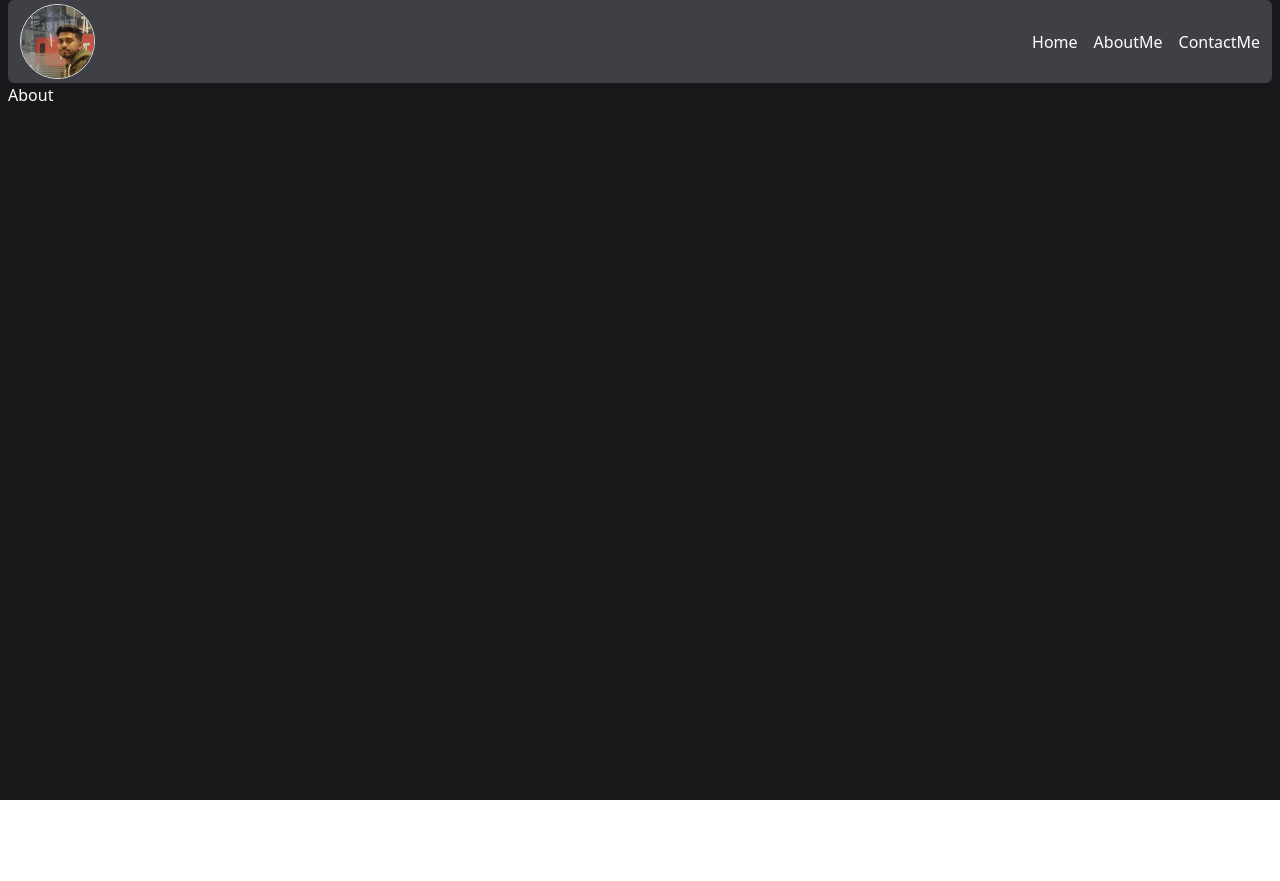
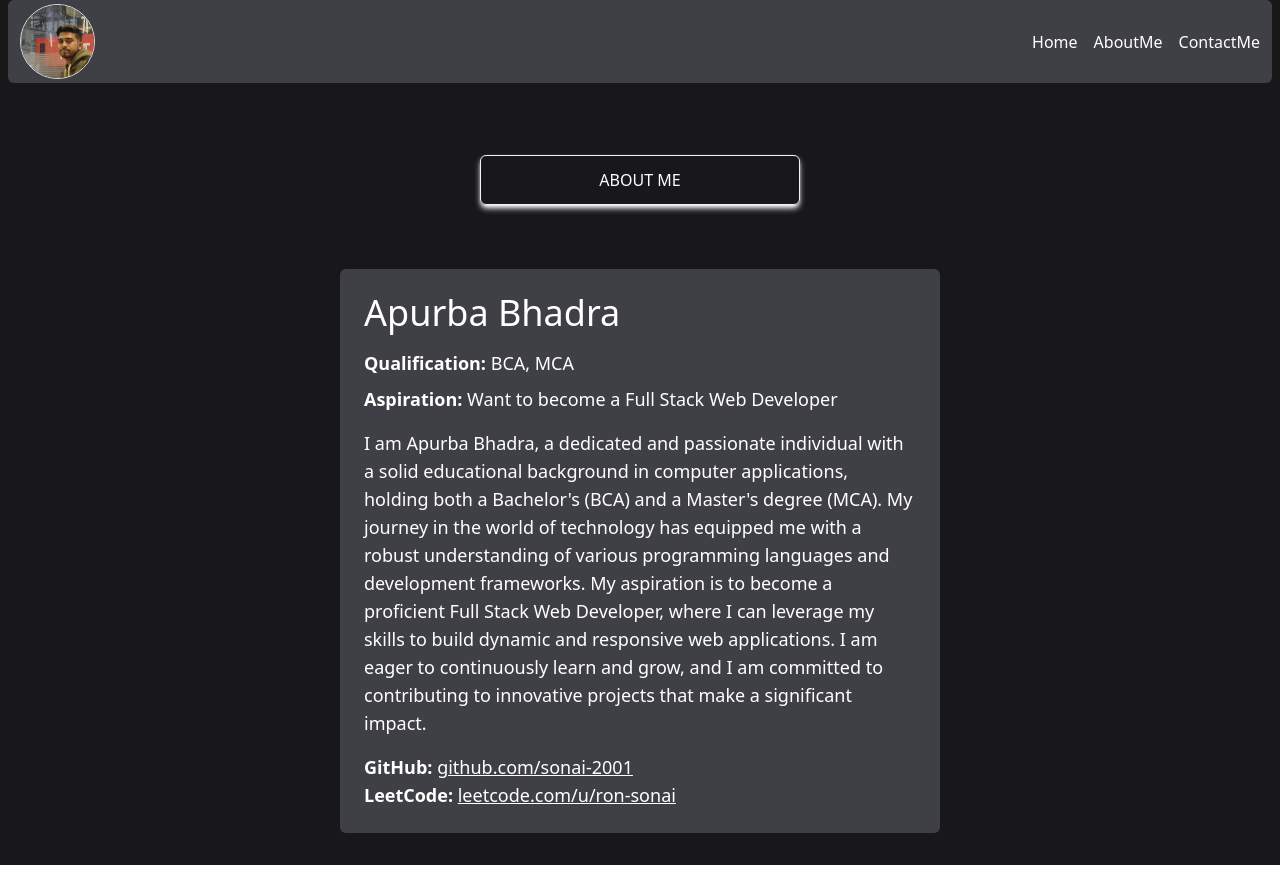
Before and after one commit to sonai-2001/portfolio, a React (Create React App) app: page /AboutMe in a window 1280 px wide. Before the commit the page ends 800 px from the top, so only its background shows below. Built offline with nearby package versions, Linux system fonts and the light colour scheme.

Commit message:
project section complete

```diff
--- a/package.json
+++ b/package.json
@@ -6,6 +6,8 @@
     "@testing-library/jest-dom": "^5.17.0",
     "@testing-library/react": "^13.4.0",
     "@testing-library/user-event": "^13.5.0",
+    "framer-motion": "^11.3.20",
+    "locomotive-scroll": "^5.0.0-beta.13",
     "react": "^18.3.1",
     "react-dom": "^18.3.1",
     "react-router-dom": "^6.25.1",
--- a/src/App.js
+++ b/src/App.js
@@ -2,7 +2,13 @@ import React from 'react'
 import Nav from './components/Nav'
 import { Outlet } from 'react-router-dom'
 
+
+
+
+
 const App = () => {
+
+
   return (
     <div className='w-full min-h-screen bg-zinc-900 text-white px-2'>
        <Nav/>
--- a/src/components/About.jsx
+++ b/src/components/About.jsx
@@ -1,9 +1,66 @@
-import React from 'react'
+import React from "react";
 
 const About = () => {
   return (
-    <div>About</div>
-  )
-}
+    <div id="about" className="w-full my-4 bg-zinc-900 p-1 md:p-4">
+      <div
+        id="about-heading"
+        className="w-[90vw] md:w-[25vw] text-center rounded-md shadow-md shadow-white p-3 uppercase mx-auto border border-zinc-100 mt-16 md:mt-10"
+      >
+        About Me
+      </div>
 
-export default About
+      <div
+        id="about-content"
+        className="w-full mt-10 md:mt-12 p-4 flex flex-col items-center text-white"
+      >
+        <div className="w-full md:w-3/4 lg:w-1/2 bg-zinc-700 p-6 rounded-md">
+          <h1 className="text-2xl md:text-4xl mb-4">Apurba Bhadra</h1>
+          <p className="text-sm md:text-lg mb-2">
+            <strong>Qualification:</strong> BCA, MCA
+          </p>
+          <p className="text-sm md:text-lg mb-2">
+            <strong>Aspiration:</strong> Want to become a Full Stack Web
+            Developer
+          </p>
+          <p className="text-sm md:text-lg mt-4">
+            I am Apurba Bhadra, a dedicated and passionate individual with a
+            solid educational background in computer applications, holding both
+            a Bachelor's (BCA) and a Master's degree (MCA). My journey in the
+            world of technology has equipped me with a robust understanding of
+            various programming languages and development frameworks. My
+            aspiration is to become a proficient Full Stack Web Developer, where
+            I can leverage my skills to build dynamic and responsive web
+            applications. I am eager to continuously learn and grow, and I am
+            committed to contributing to innovative projects that make a
+            significant impact.
+          </p>
+          <p className="text-sm md:text-lg mt-4">
+            <strong>GitHub:</strong>{" "}
+            <a
+              href="https://github.com/sonai-2001"
+              className="underline"
+              target="_blank"
+              rel="noopener noreferrer"
+            >
+              github.com/sonai-2001
+            </a>
+          </p>
+          <p className="text-sm md:text-lg">
+            <strong>LeetCode:</strong>{" "}
+            <a
+              href="https://leetcode.com/u/ron-sonai/"
+              className="underline"
+              target="_blank"
+              rel="noopener noreferrer"
+            >
+              leetcode.com/u/ron-sonai
+            </a>
+          </p>
+        </div>
+      </div>
+    </div>
+  );
+};
+
+export default About;
--- a/src/components/Contact.jsx
+++ b/src/components/Contact.jsx
@@ -1,9 +1,51 @@
-import React from 'react'
+import React from "react";
 
 const Contact = () => {
   return (
-    <div>Contact</div>
-  )
-}
+    <div id="contact" className="w-full my-4 bg-zinc-900 p-1 md:p-4">
+      <div
+        id="contact-heading"
+        className="w-[90vw] md:w-[25vw] text-center rounded-md shadow-md shadow-white p-3 uppercase mx-auto border border-zinc-100 mt-16 md:mt-10 lg:mt-4"
+      >
+        Contact Me
+      </div>
 
-export default Contact
+      <div
+        id="contact-content"
+        className="w-full mt-10 md:mt-10 lg:mt-6 p-4 flex flex-col items-center text-white"
+      >
+        <div className="w-full md:w-3/4 lg:w-1/2 bg-zinc-700 p-6 rounded-md">
+          <h1 className="text-2xl md:text-4xl mb-4">Get In Touch</h1>
+          <p className="text-sm md:text-lg mb-2">
+            <strong>Contact No:</strong> 9330548045
+          </p>
+          <p className="text-sm md:text-lg mb-2">
+            <strong>Email:</strong>{" "}
+            <a href="mailto:sonaibhadra11174@gmail.com" className="underline">
+              sonaibhadra11174@gmail.com
+            </a>
+          </p>
+          <p className="text-sm md:text-lg mb-2">
+            <strong>LinkedIn:</strong>{" "}
+            <a
+              href="https://www.linkedin.com/in/apurba-bhadra-b19ab6238/"
+              className="underline"
+              target="_blank"
+              rel="noopener noreferrer"
+            >
+              Apurba Bhadra
+            </a>
+          </p>
+          <p className="text-sm md:text-lg mt-4">
+            Feel free to reach out to me through any of the above methods. I am
+            always open to discussing new projects, creative ideas, or
+            opportunities to be part of your visions. Let's connect and make
+            something amazing together!
+          </p>
+        </div>
+      </div>
+    </div>
+  );
+};
+
+export default Contact;
--- a/src/components/Home.jsx
+++ b/src/components/Home.jsx
@@ -15,11 +15,12 @@ const Home = () => {
       <div id="project-heading" className=" w-[25vw] text-center rounded-md shadow-md  shadow-white p-3 uppercase mx-auto border border-zinc-100 mt-32 md:mt-28">
            Projects
       </div>
-      <div id="projects" className="w-full my-4">
+      <div id="projects" className="w-full my-4 relative">
             <Project/>
             <Project/>
             <Project/>
             <Project/>
+
       </div>
 
       <div id="project-heading" className=" w-[25vw] text-center rounded-md shadow-md  shadow-white p-3 uppercase mx-auto border border-zinc-100 mt-32 md:mt-28">
--- a/src/components/subcomponents/Info.jsx
+++ b/src/components/subcomponents/Info.jsx
@@ -1,13 +1,45 @@
-import React from "react";
+import React, { useState } from "react";
 import "../../info.css";
+import { motion, useMotionValueEvent, useScroll } from "framer-motion";
 
 const Info = () => {
-  const images = [
-      { url: "js.webp", top: "60%", left: "45%", isActive: true },
-      { url: "samer.jpeg", top: "45%", left: "37%", isActive: true },
-    { url: "redux.jpeg", top: "65%", left: "60%", isActive: true },
-    { url: "nodejs.webp", top: "43%", left: "80%", isActive: true },
-  ];
+  const [images, setImages] = useState([
+    { url: "js.webp", top: "60%", left: "45%", isActive: false },
+    { url: "samer.jpeg", top: "45%", left: "37%", isActive: false },
+    { url: "redux.jpeg", top: "35%", left: "60%", isActive: false },
+    { url: "nodejs.webp", top: "23%", left: "10%", isActive: false },
+  ]);
+  const { scrollYProgress } = useScroll();
+
+  useMotionValueEvent(scrollYProgress, "change", (latest) => {
+    console.log("Page scroll: ", Math.floor(latest * 100));
+
+    const showImage = (arr) => {
+      const newImage = images.map((img, ind) => (
+        arr.indexOf(ind) == -1 ? {...img,isActive:false}:{...img,isActive:true}
+    ));
+    setImages(newImage);
+    };
+
+    switch (Math.floor(latest * 100)) {
+      case 0:
+        showImage([]);
+        break;
+      case 1:
+        showImage([0]);
+        break;
+      case 4:
+        showImage([0,1]);
+        break;
+      case 7:
+        showImage([0,1,2]);
+        break;
+      case 10:
+        showImage([0,1,2,3]);
+        break;
+    }
+  });
+
   return (
     <div
       id="info"
@@ -29,7 +61,7 @@ const Info = () => {
           </h1>
         </div>
         <span className="px-2 py-1 border border-zinc-200 rounded-lg shadow-md shadow-white inline-block ml-[45px]">
-      RESUME
+          RESUME
         </span>
       </div>
       <div className="w-[280px] h-[280px] rounded-full border border-zinc-300 overflow-hidden mx-auto my-3  ">
@@ -40,8 +72,8 @@ const Info = () => {
         />
       </div>
       <div
-        className="scroll-images absolute w-[150px] md:w-[200px] h-[150px] md:h-[200px] top-[105%] md:top-[90%] left-[50%]
-    -translate-x-[50%] -translate-y-[50%] border border-zinc-200"
+        className="scroll-images absolute w-[150px]  h-[150px]  top-[105%] md:top-[90%] left-[50%]
+    -translate-x-[50%] -translate-y-[50%]  "
       >
         {images.map(
           (image, ind) =>
--- a/src/components/subcomponents/Project.jsx
+++ b/src/components/subcomponents/Project.jsx
@@ -6,21 +6,21 @@ const Project = () => {
   return (
     <div
       id="project"
-      className=" w-full md:max-w-screen-lg p-1 mx-auto h-[23vh] md:h-[30vh] bg-zinc-700 hover:bg-violet-500
-      rounded-md flex items-center justify-between mt-4 relative"
+      className="w-full md:max-w-screen-lg p-1 mx-auto h-[23vh] md:h-[38vh] bg-zinc-700 hover:bg-violet-500
+      rounded-md flex items-center justify-between mt-4 md:mt-12 relative"
     >
         <div id="p-left" className="w-[30%]">
-                <h1 className=" text-xl md:text-5xl">Movie App</h1>
+                <h1 className="text-xl md:text-5xl">Movie App</h1>
         </div>
-        <div id="p-right" className=" w-[35%] md:w-[30%] pl-1">
+        <div id="p-right" className="w-[35%] md:w-[30%] pl-1">
               <p className="text-xs md:text-sm">Lorem ipsum dolor sit amet consectetur adipisicing elit. Dolorem, corrupti?</p>
              <div className="flex gap-3 md:gap-4 mt-4">
-             <Button title={"project Link"}/>
+             <Button title={"Project Link"}/>
              <Button title={"Github"}/>
              </div>
         </div>
-        <div className="absolute top-[50%] left-[47%] md:left-[50%] -translate-x-[50%] -translate-y-[50%] w-[32%] md:w-[35%] h-[80%] md:h-full border border-zinc-100">
-
+        <div className="absolute top-[50%] left-[47%] md:left-[50%] -translate-x-[50%] -translate-y-[50%] w-[32%] md:w-[35%] h-[80%] md:h-full rounded-md overflow-hidden">
+           <video className="w-full h-full object-cover" autoPlay loop muted src="product.mp4"></video>
         </div>
     </div>
   );
--- a/src/index.js
+++ b/src/index.js
@@ -1,6 +1,7 @@
 import React from 'react';
 import ReactDOM from 'react-dom/client';
 import './index.css';
+
 
 import reportWebVitals from './reportWebVitals';
 import router from "./utils/router";
```
Also changed, not shown: 2 other files (tests, documents, lock files or other folders).
